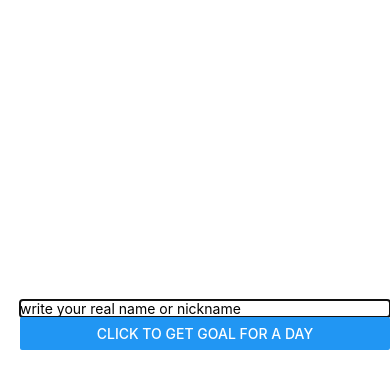
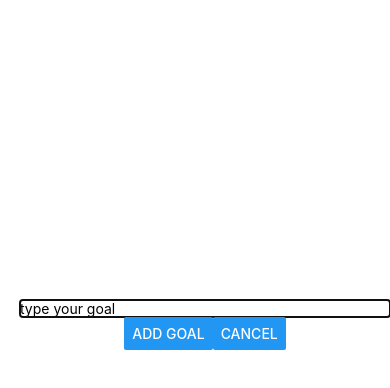
Before and after one commit to Stadionova/React-native_goals_list, a React Native app: screen / in a window 390 px wide. Both pictures are taken after a click on the button "OPEN MODAL". Shown: the top 388 px of the page. Built offline with nearby package versions, Linux system fonts and the light colour scheme.

Commit message:
added second btn in modal to close it

```diff
--- a/App.js
+++ b/App.js
@@ -12,6 +12,9 @@ export default function App() {
 
     const showModalBtnHandler = () => {
         setIsModalVisible(true)
+    }
+    const closeModalBtnHandler = () => {
+        setIsModalVisible(false)
     }
 
     // делать так плохая практика
@@ -32,7 +35,7 @@ export default function App() {
                 <Title styles={{marginLeft: 20, marginRight: 10}} text='KING FOR A DAY'/>
                 <Title styles={styles.title} text='BE READY TO REACH YOUR GOAL'/>
             </View>
-            <Input visible={isModalVisible} addGoal={addGoal}/>
+            <Input visible={isModalVisible} addGoal={addGoal} closeModal={closeModalBtnHandler}/>
             <GoalsList deleteGoal={deleteGoal} goalsList={goalsList}/>
         </View>
     );
--- a/components/Input.js
+++ b/components/Input.js
@@ -14,10 +14,13 @@ export const Input = (props) => {
         <Modal visible={props.visible} animaionType='slide'>
             <View style={styles.content}>
                 <TextInput onChangeText={fetchInputChanges}
-                           placeholder={'write your real name or nickname'}
+                           placeholder={'type your goal'}
                            value={inputText}
                 />
-                <Button onPress={addGoalHandler} title={'CLICK TO GET GOAL FOR A DAY'}/>
+                <View style={styles.btnsWrapper}>
+                    <Button onPress={addGoalHandler} title={'ADD GOAL'}/>
+                    <Button onPress={props.closeModal} title={'CANCEL'}/>
+                </View>
             </View>
         </Modal>
     )
@@ -32,4 +35,9 @@ const styles = StyleSheet.create({
         marginTop: 300,
         zIndex: 1000000000
     },
+    btnsWrapper: {
+        // flex: 1,
+        justifyContent: 'center',
+        flexDirection: 'row',
+    }
 });
```
